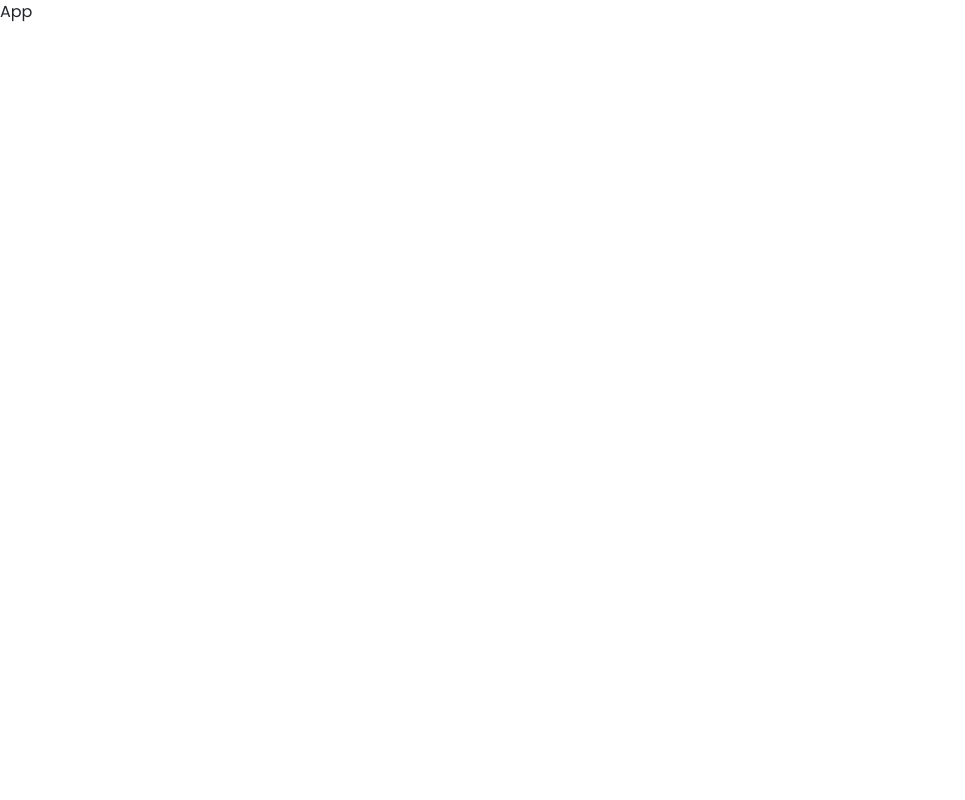
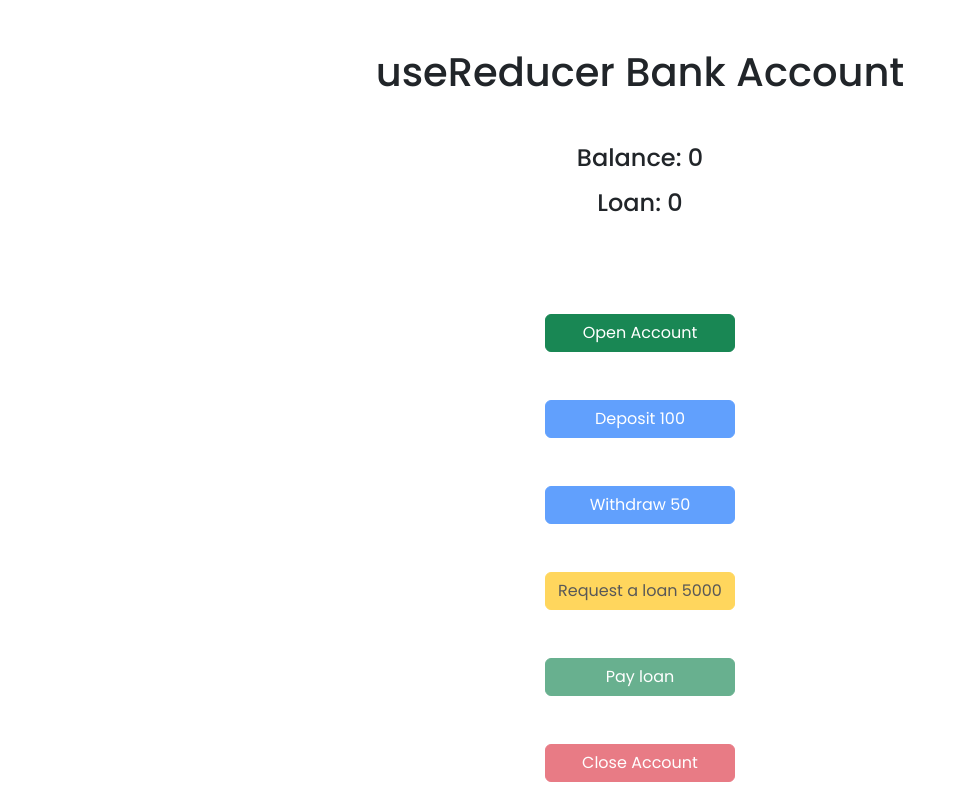
Before and after one commit to AbhikPatel/udemy-react, a React (Vite) app: page / in a window 1280 px wide. Shown: the whole page, without its empty margins (0-965 px from the left). Built offline with nearby package versions, Linux system fonts and the light colour scheme.

Commit message:
feat: Implement bank functionality using usereducer

```diff
--- a/src/App.tsx
+++ b/src/App.tsx
@@ -1,7 +1,44 @@
+import { useReducer } from "react";
+
+const initialState = {
+  bal: 0,
+  loan: 0,
+  isActive: false
+}
+
+function reducer(state, action) {
+
+  switch(action) {
+    case 'open' : return {...state, bal:500, isActive:true}
+    case 'deposit' : return {...state, bal: state.bal + 100}
+    case 'withdraw' : return {...state, bal: state.bal - 50}
+    case 'loan' : return {...state, bal: state.bal + 5000, loan:5000}
+    case 'payLoan' : return {...state, bal: state.bal - 5000, loan:0}
+    case 'close' : return {bal: 0, loan:0, isActive:false}
+    default : return state
+  }
+}
 
 const App = () => {
+
+  const [bank, dispatch] = useReducer(reducer, initialState)
+
   return (
-    <div>App</div>
+
+    <div className="d-flex flex-column justify-content-center align-items-center container p-5">
+      <h1 className="mb-5"> useReducer Bank Account </h1>
+      <h4 className="mb-3"> Balance: {bank.bal} </h4>
+      <h4 className="mb-5"> Loan: {bank.loan} </h4>
+
+      <div className="mt-5 d-flex flex-column">
+        <button className="btn btn-success mb-5" disabled={bank.isActive} onClick={() => dispatch('open')}> Open Account </button>
+        <button className="btn btn-primary mb-5" disabled={!bank.isActive} onClick={() => dispatch('deposit')}> Deposit 100 </button>
+        <button className="btn btn-primary mb-5" disabled={!bank.isActive || bank.bal === 0} onClick={() => dispatch('withdraw')}> Withdraw 50 </button>
+        <button className="btn btn-warning mb-5" disabled={!bank.isActive || bank.loan !== 0} onClick={() => dispatch('loan')}> Request a loan 5000 </button>
+        <button className="btn btn-success mb-5" disabled={!bank.isActive || bank.loan === 0} onClick={() => dispatch('payLoan')}> Pay loan </button>
+        <button className="btn btn-danger mb-5" disabled={!bank.isActive} onClick={() => dispatch('close')}> Close Account </button>
+      </div>
+    </div>
   )
 }
 
```
